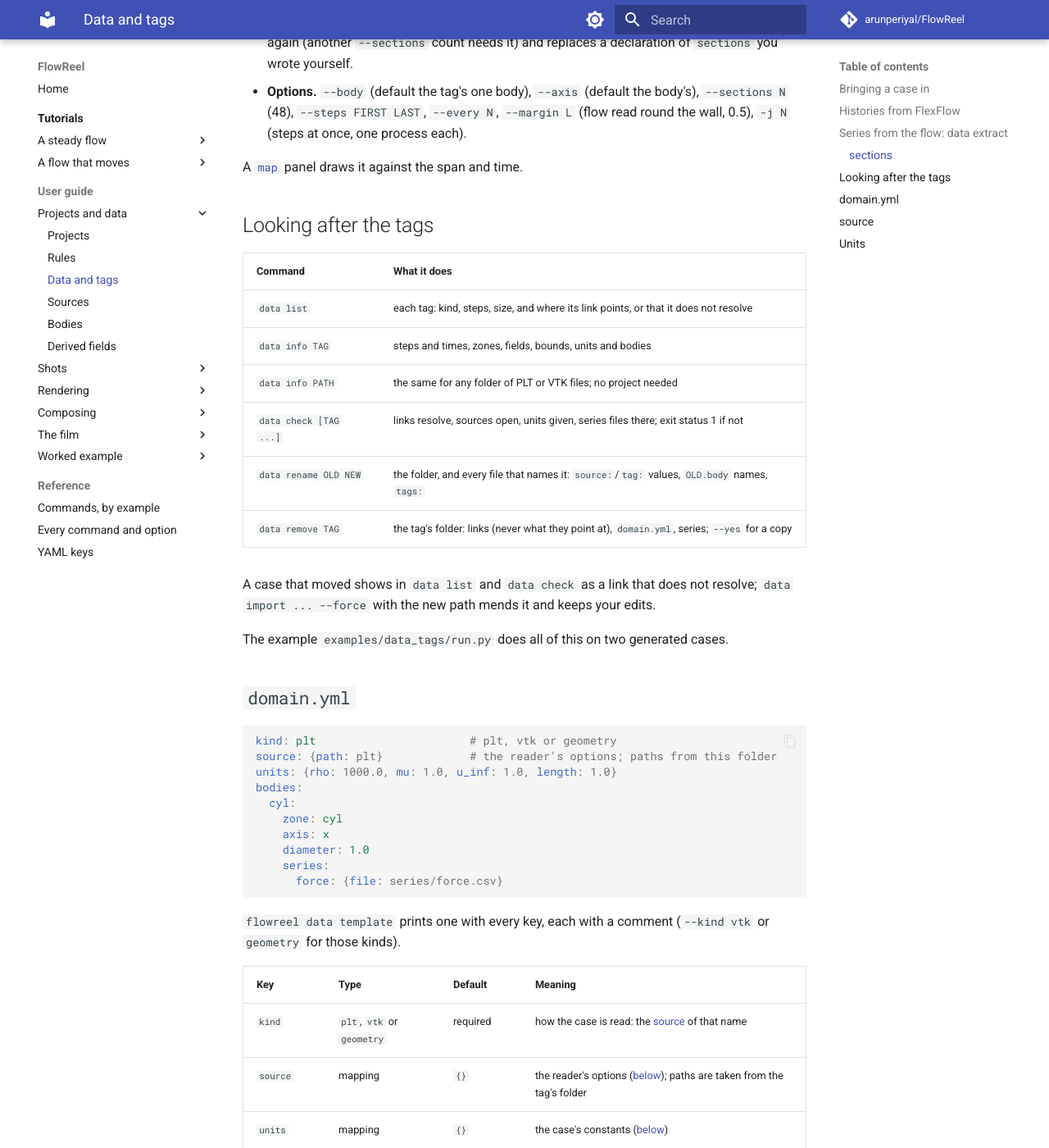
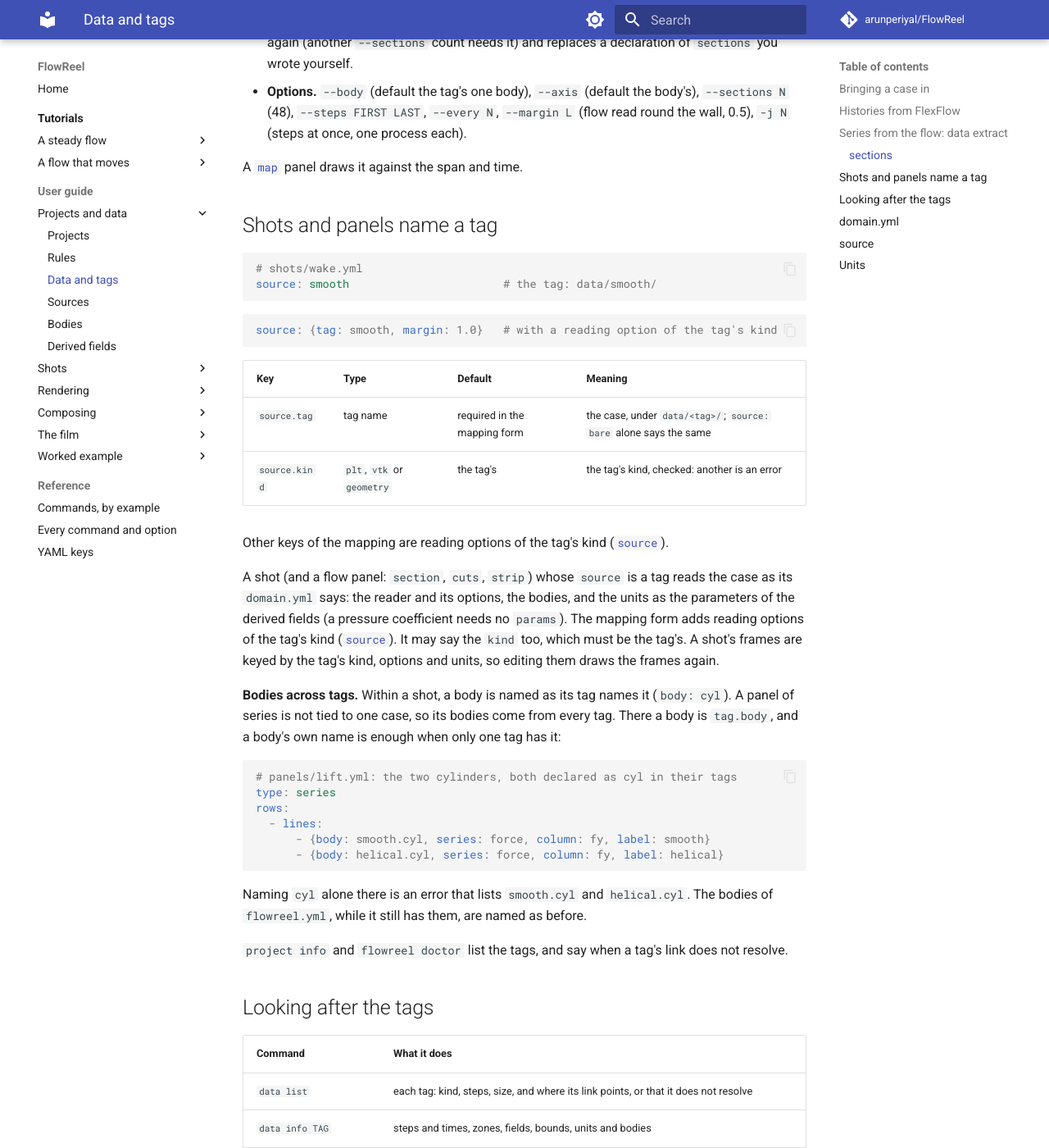
Before and after one commit to arunperiyal/FlowReel, an MkDocs documentation site: the page built from docs/guide/projects/data.md, in a window 1280 px wide and 1400 px high, scrolled down 2823 px. Shown: the whole window at 82% size. Built offline with MkDocs 1.6.1 and Material for MkDocs 9.7.7, drawn with Linux system fonts in a browser that asks for light colours; comment, search, counter and statistics services are not loaded; some of the changed text lies outside the part shown.

Commit message:
Test shots and panels on tags; docs, reference, and the lift map in the example

````diff
--- a/docs/guide/projects/data.md
+++ b/docs/guide/projects/data.md
@@ -125,6 +125,50 @@ by the section's length. The result is `fx, fy, fz`, a force per unit length on
 
 A [`map`](../composing/panels.md#map) panel draws it against the span and time.
 
+## Shots and panels name a tag
+
+```yaml
+# shots/wake.yml
+source: smooth                       # the tag: data/smooth/
+```
+
+```yaml
+source: {tag: smooth, margin: 1.0}   # with a reading option of the tag's kind
+```
+
+| Key | Type | Default | Meaning |
+|---|---|---|---|
+| `source.tag` | tag name | required in the mapping form | the case, under `data/<tag>/`; `source: bare` alone says the same |
+| `source.kind` | `plt`, `vtk` or `geometry` | the tag's | the tag's kind, checked: another is an error |
+
+Other keys of the mapping are reading options of the tag's kind ([`source`](#source)).
+
+A shot (and a flow panel: `section`, `cuts`, `strip`) whose `source` is a tag reads the
+case as its `domain.yml` says: the reader and its options, the bodies, and the units as
+the parameters of the derived fields (a pressure coefficient needs no `params`). The
+mapping form adds reading options of the tag's kind ([`source`](#source)). It may say the
+`kind` too, which must be the tag's. A shot's frames are keyed by the tag's kind, options
+and units, so editing them draws the frames again.
+
+**Bodies across tags.** Within a shot, a body is named as its tag names it (`body: cyl`).
+A panel of series is not tied to one case, so its bodies come from every tag. There a
+body is `tag.body`, and a body's own name is enough when only one tag has it:
+
+```yaml
+# panels/lift.yml: the two cylinders, both declared as cyl in their tags
+type: series
+rows:
+  - lines:
+      - {body: smooth.cyl, series: force, column: fy, label: smooth}
+      - {body: helical.cyl, series: force, column: fy, label: helical}
+```
+
+Naming `cyl` alone there is an error that lists `smooth.cyl` and `helical.cyl`. The
+bodies of `flowreel.yml`, while it still has them, are named as before.
+
+`project info` and `flowreel doctor` list the tags, and say when a tag's link does not
+resolve.
+
 ## Looking after the tags
 
 | Command | What it does |
````
Also changed, not shown: other parts of docs/guide/projects/data.md (+1 -1 lines), docs/guide/composing/panels.md (+8 -6 lines), docs/guide/shots/shots.md (+9 -3 lines), docs/reference/yaml.md (+11 -9 lines), plan/phases.md (+1 -1 lines), 6 other files.
